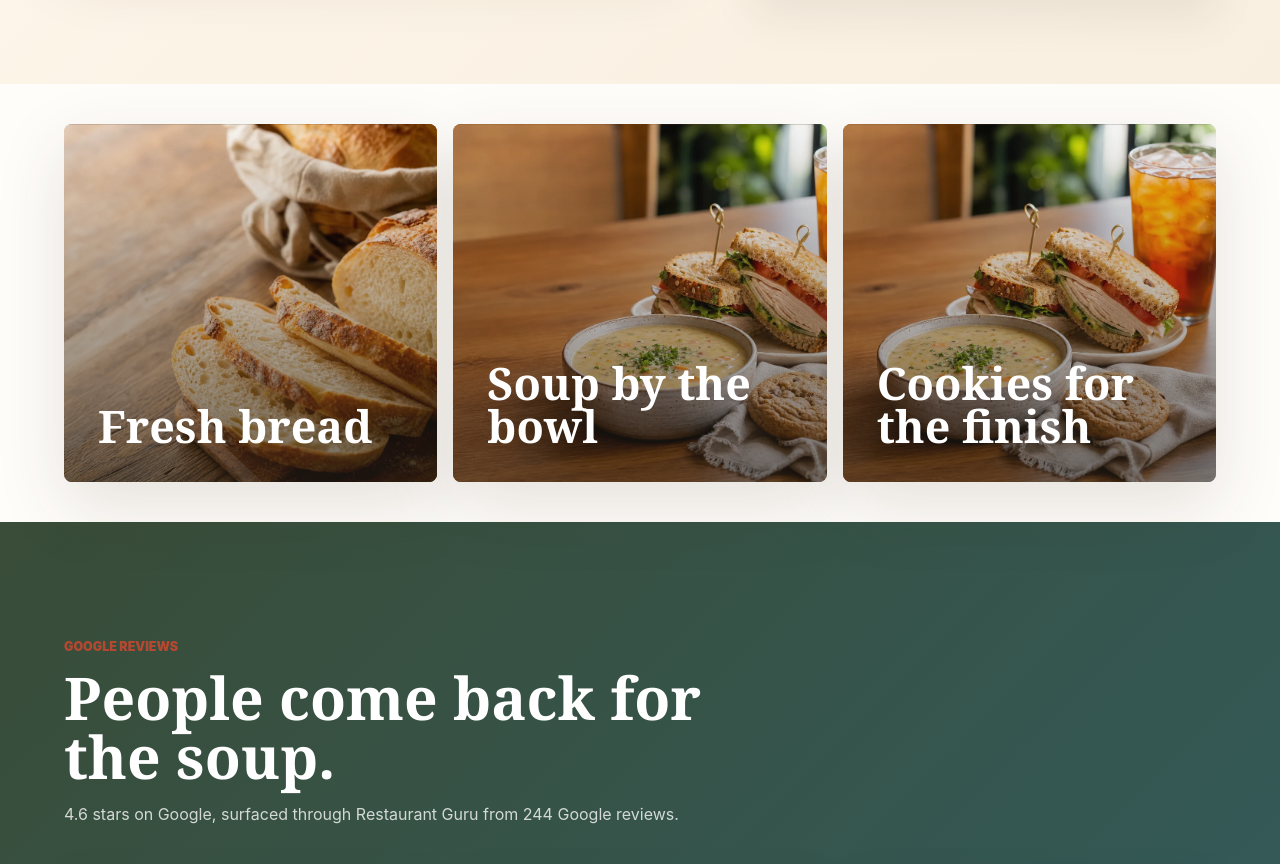
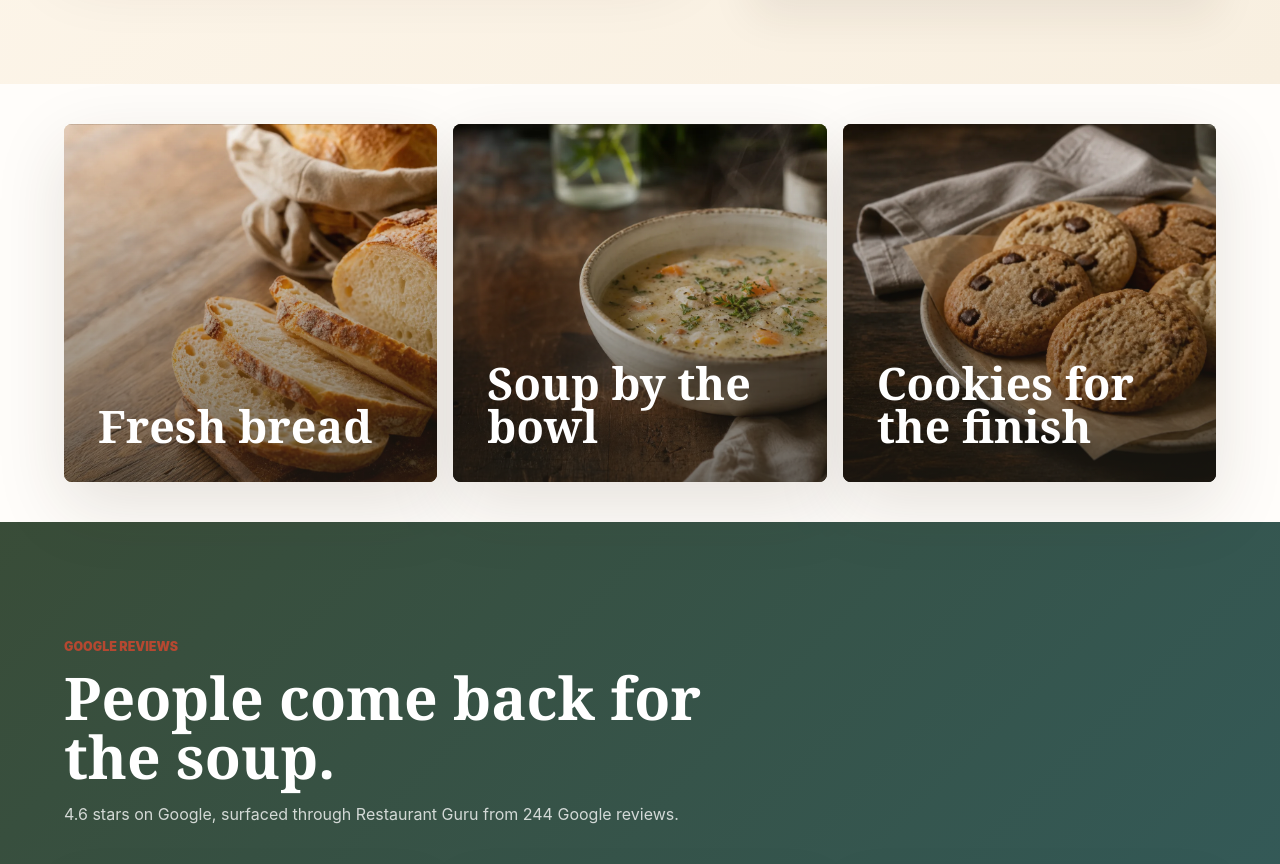
Before and after one commit to toinebrailsford-hue/stone-soup-cafe-burleson, a Next.js app: page / in a window 1280 px wide. Shown: the part 7380-8244 px from the top of the page. Built offline with nearby package versions, Linux system fonts and the light colour scheme.

Commit message:
Add soup and cookie gallery images

```diff
--- a/app/globals.css
+++ b/app/globals.css
@@ -1036,11 +1036,17 @@ dd {
 }
 
 .gallery-band div:nth-child(2) {
+  background-image:
+    linear-gradient(180deg, rgba(36, 32, 24, 0.02), rgba(36, 32, 24, 0.6)),
+    url("/fresh-soup-gallery.webp");
   background-position: 42% center;
 }
 
 .gallery-band div:nth-child(3) {
-  background-position: 88% center;
+  background-image:
+    linear-gradient(180deg, rgba(36, 32, 24, 0.02), rgba(36, 32, 24, 0.62)),
+    url("/small-cookies-gallery.webp");
+  background-position: 56% center;
 }
 
 .catering-form {
```
Also changed, not shown: public/fresh-soup-gallery.webp (added), public/small-cookies-gallery.webp (added).
